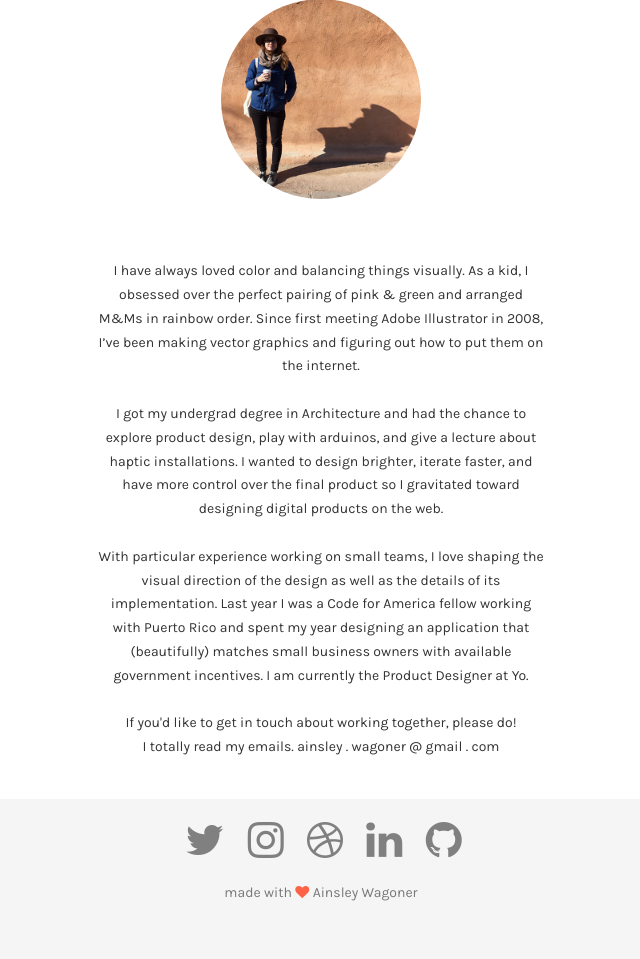
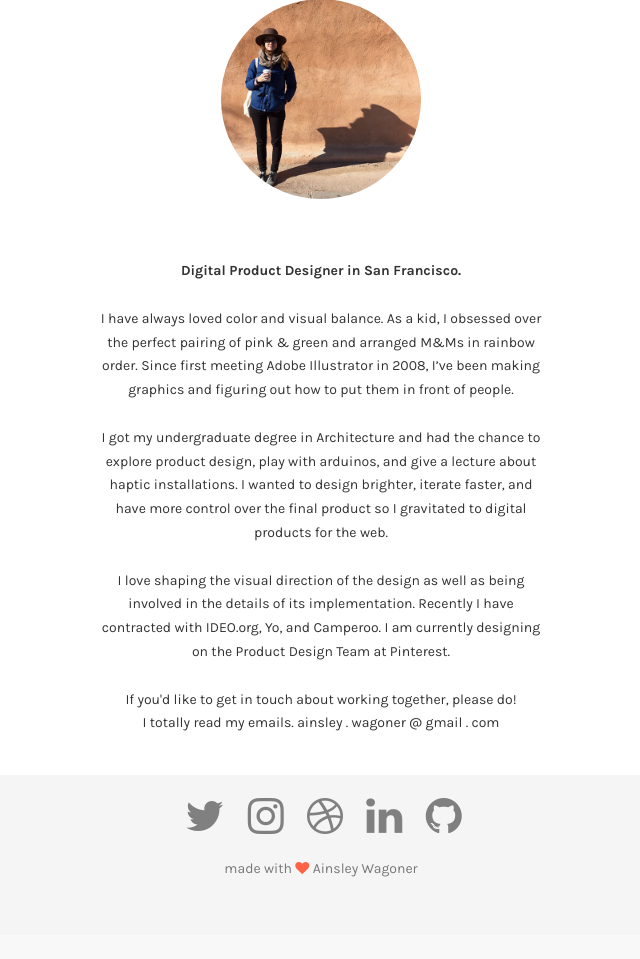
Before and after one commit to ainsleywagon/ainsleywagon.github.io, a Flask app: page /about in a window 1280 px wide. Shown: the part 124-1083 px from the top of the page, without its empty margins (319-959 px from the left). After the commit the page ends 1001 px from the top, so only its background shows below. Run offline with Flask 2, Linux system fonts and the light colour scheme; some libraries are stand-ins or nearby versions; some web fonts are replaced.

Commit message:
Updating about page to reflect recent and current work.

```diff
--- a/app/templates/about.html
+++ b/app/templates/about.html
@@ -6,24 +6,26 @@
   <div class="wrapper" id="about">
     <div class="row col-md-12">
       <img class="about" src="{{url_for('static', filename='images/ainsley_nm.png')}}" alt="Ainsley in New Mexico">
-      <p class="inner about-text">I have always loved
-        color and balancing things visually. As a kid, I
+      <p class="inner about-text">
+        <b>Digital Product Designer in San Francisco.</b>
+        <br>
+        <br>
+        I have always loved
+        color and visual balance. As a kid, I
         obsessed over the perfect pairing of pink & green and arranged M&Ms
         in rainbow order. Since first meeting Adobe Illustrator in 2008,
-        I’ve been making vector graphics and figuring out how to put them on the internet.        <br>
+        I’ve been making graphics and figuring out how to put them in front of people.        <br>
         <br>
-        I got my undergrad degree in Architecture and had the chance to explore product
+        I got my undergraduate degree in Architecture and had the chance to explore product
         design, play with arduinos, and give a lecture about haptic installations.
         I wanted to design brighter, iterate faster, and have more control over
-        the final product so I gravitated toward designing digital products on the web.
+        the final product so I gravitated to digital products for the web.
         <br>
         <br>
-        With particular experience working on small teams, I love shaping the
-        visual direction of the design as well as the details of its implementation.
-        Last year I was a Code for America fellow working with Puerto
-        Rico and spent my year designing an application that (beautifully)
-        matches small business owners with available government incentives.
-        I am currently the Product Designer at Yo.
+        I love shaping the visual direction of the design as well as being involved
+        in the details of its implementation.
+        Recently I have contracted with IDEO.org, Yo, and Camperoo.
+        I am currently designing on the Product Design Team at Pinterest.
         <br>
         <br>
         If you'd like to get in touch about working together, please do!
```
Also changed, not shown: 2 other files.
